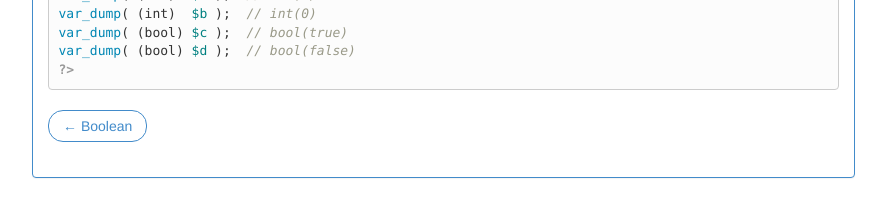
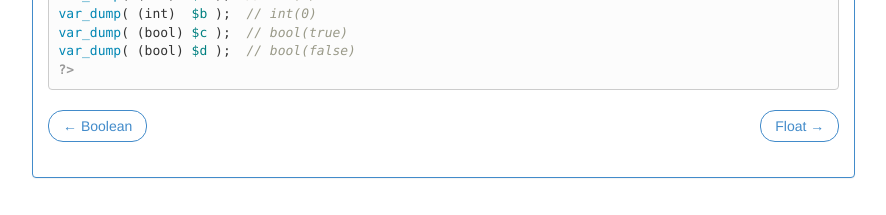
Before and after one commit to brondong/phpid, a Jekyll site: the page built from tipe/integer.html, in a window 1280 px wide and 900 px high, scrolled down 1768 px. Shown: the part 682-897 px from the top of the window, without its empty margins (303-1189 px from the left). Built offline with Jekyll 4.4.1, drawn with Linux system fonts in a browser that asks for light colours; Markdown is read by kramdown in place of the engine named in the settings.

Commit message:
buat link float.html

```diff
--- a/tipe/integer.html
+++ b/tipe/integer.html
@@ -165,7 +165,7 @@
 
           <li class="previous"><a href="{{ site.baseurl }}/tipe/boolean">&larr; Boolean</a></li>
 
-          <!-- <li class="next"><a href="php-dan-html.html">PHP & HTML &rarr;</a></li> -->
+          <li class="next"><a href="{{ site.baseurl }}/tipe/float">Float &rarr;</a></li>
 
         </ul>
         <!-- /.pager -->
@@ -199,7 +199,7 @@
             <!-- .pager -->
             <ul class="pager">
 
-              <!-- <li><a href="php-dan-html.html">PHP & HTML &rarr;</a></li> -->
+              <li><a href="{{ site.baseurl }}/tipe/float">Float &rarr;</a></li>
 
             </ul>
             <!-- /.pager -->
```
